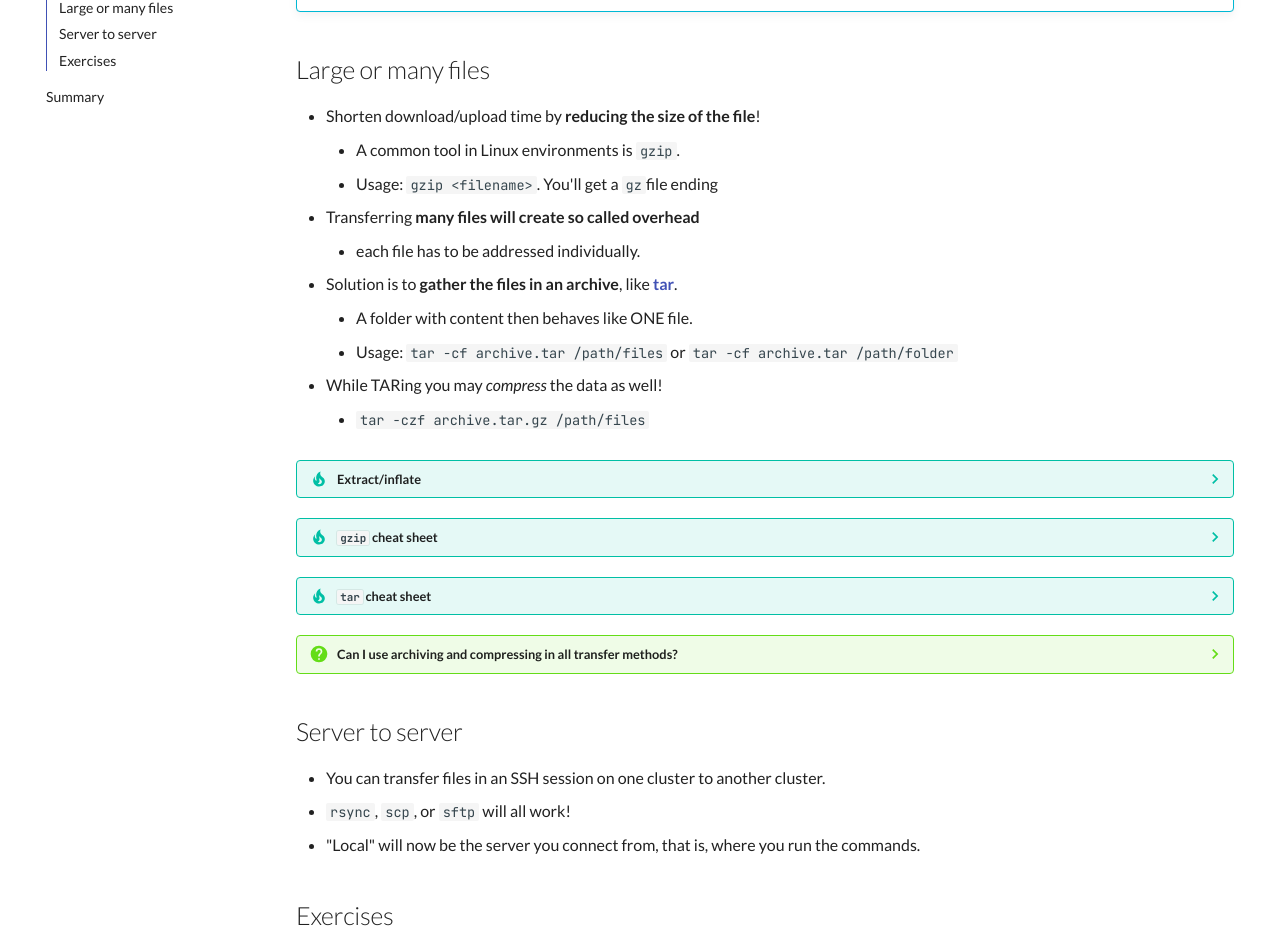
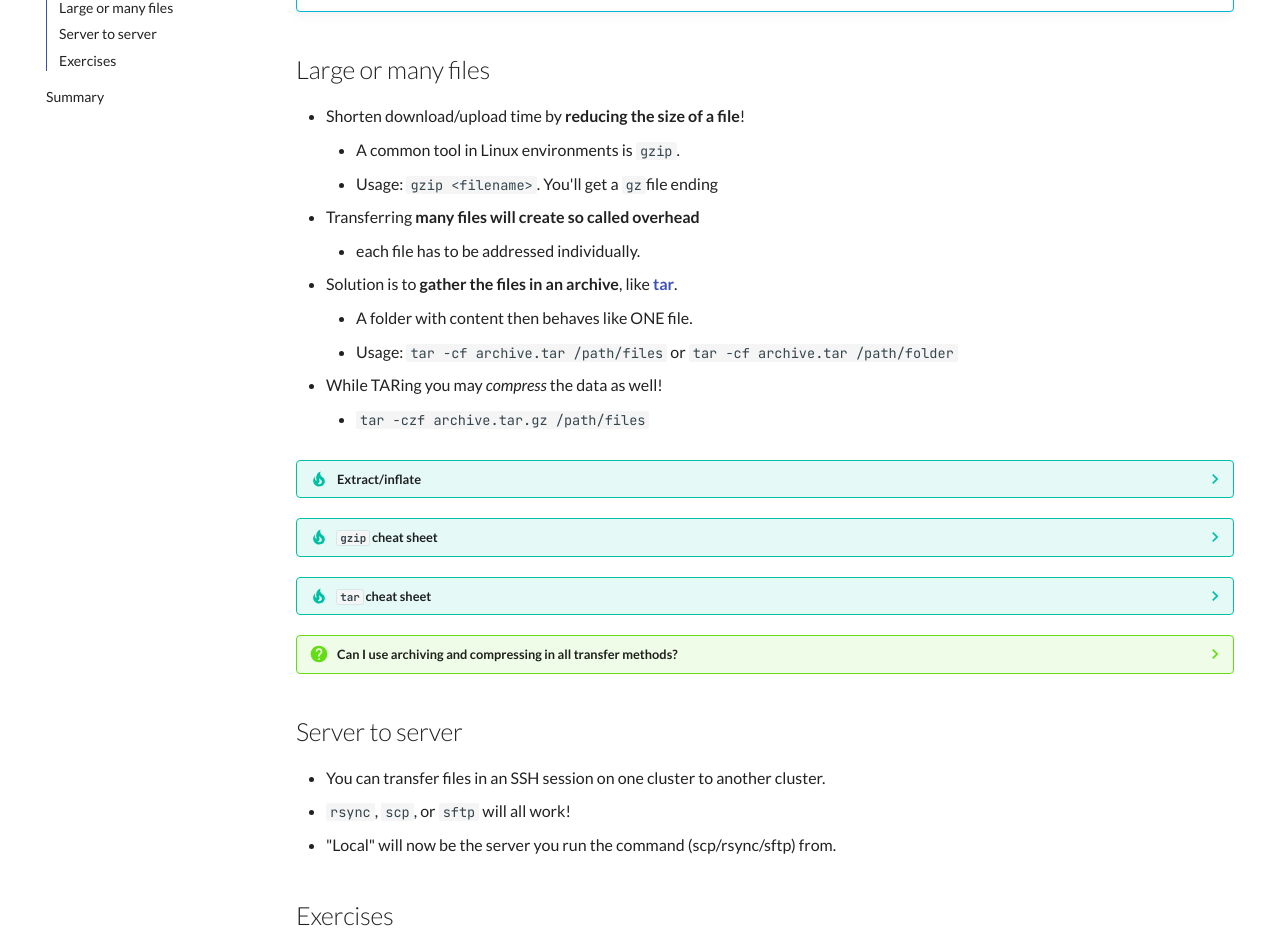
Before and after one commit to UPPMAX/naiss_file_transfer_course, an MkDocs documentation site: the page built from docs/sessions/transfer_tips/README.md, in a window 1280 px wide and 1400 px high. Shown: the part 367-1310 px from the top of the window. Built offline with MkDocs 1.6.1 and Material for MkDocs 9.7.7, drawn with Linux system fonts in a browser that asks for light colours; comment, search, counter and statistics services are not loaded.

Commit message:
tips revise

```diff
--- a/docs/sessions/transfer_tips/README.md
+++ b/docs/sessions/transfer_tips/README.md
@@ -19,7 +19,7 @@ tags:
 
 ## Large or many files
 
-- Shorten download/upload time by **reducing the size of the file**!
+- Shorten download/upload time by **reducing the size of a file**!
     - A common tool in Linux environments is ``gzip``.
     - Usage: ``gzip <filename>``. You'll get a ``gz``file ending
 - Transferring **many files will create so called overhead**
@@ -38,11 +38,11 @@ tags:
 
 ???- tip "``gzip`` cheat sheet"
 
-        - [``gzip`` manual](https://www.gnu.org/software/gzip/manual/gzip.html#Sample)
+    - [``gzip`` manual](https://www.gnu.org/software/gzip/manual/gzip.html#Sample)
 
 ???- tip "``tar`` cheat sheet"
 
-        - [``tar`` manual](https://devhints.io/tar)
+    - [``tar`` manual](https://devhints.io/tar)
 
 ???- question "Can I use archiving and compressing in all transfer methods?"
 
@@ -52,7 +52,7 @@ tags:
 
 - You can transfer files in an SSH session on one cluster to another cluster.
 - ``rsync``, ``scp``, or ``sftp`` will all work!
-- "Local" will now be the server you connect from, that is, where you run the commands.
+- "Local" will now be the server you run the command (scp/rsync/sftp) from.
 
 
 ## Exercises
```
